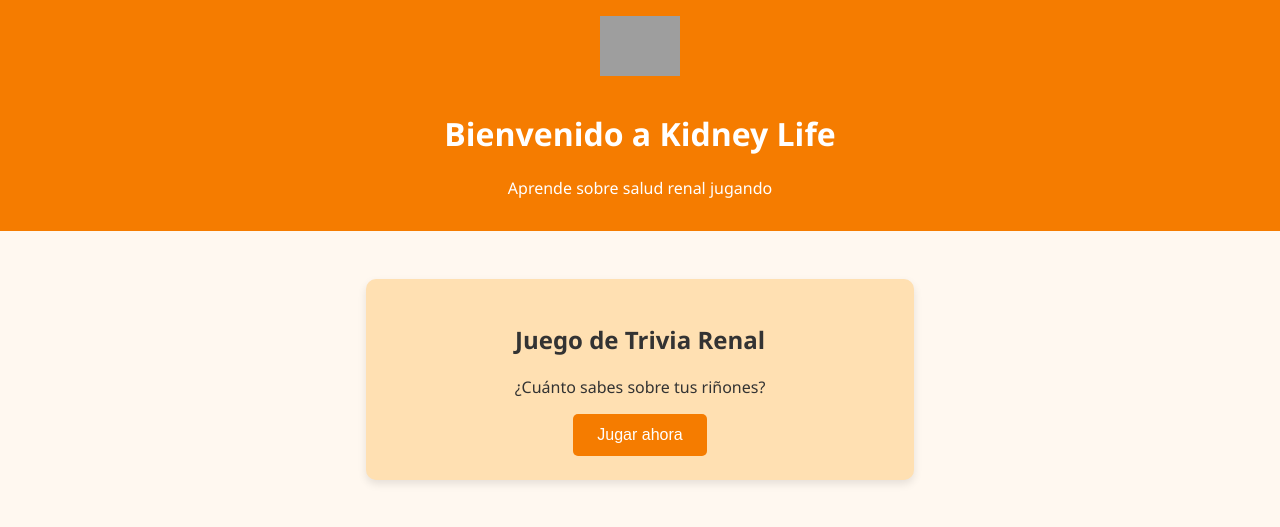
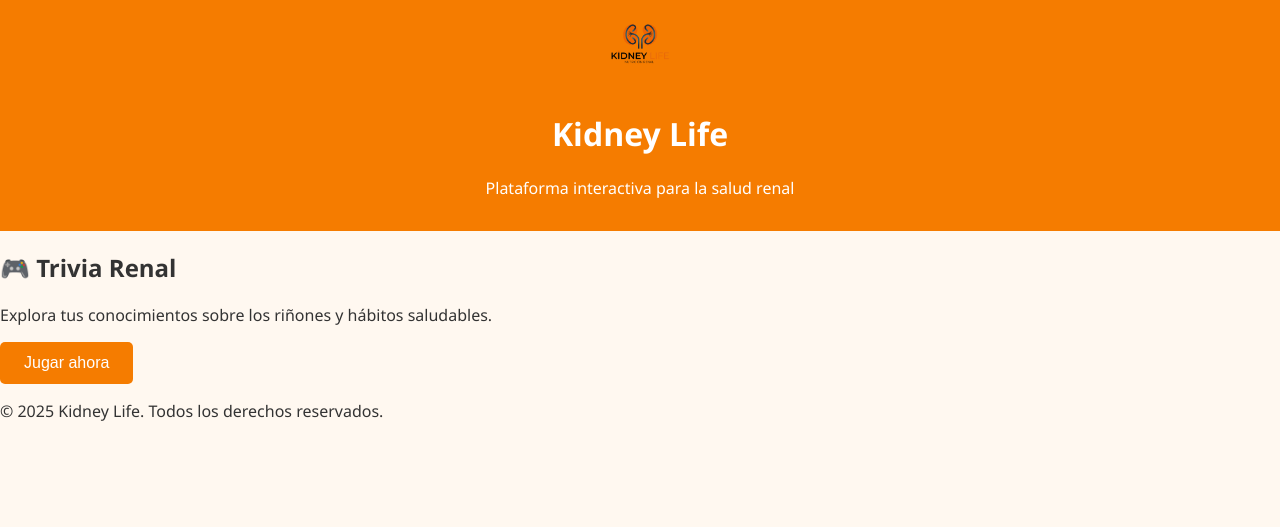
Before and after one commit to Rodrigo-hckr/Kidney-Life-Games, a Flask app: page / in a window 1280 px wide. Shown: the top 527 px of the page. Run offline with Flask 3, Linux system fonts and the light colour scheme; grey boxes are pictures that could not be loaded.

Commit message:
cambiadno la imagen de index.html

```diff
--- a/templates/index.html
+++ b/templates/index.html
@@ -2,21 +2,28 @@
 <html lang="es">
 <head>
     <meta charset="UTF-8">
-    <title>Kidney Life - Juegos</title>
+    <title>Kidney Life - Plataforma de Juegos</title>
     <link rel="stylesheet" href="/static/css/style.css">
 </head>
 <body>
-    <header>
-        <img src="/static/img/logo-placeholder.png" alt="Kidney Life Logo" class="logo">
-        <h1>Bienvenido a Kidney Life</h1>
-        <p>Aprende sobre salud renal jugando</p>
+    <header class="tech-header">
+        <div class="logo-container">
+            <img src="/static/img/kidneylife.png" alt="Kidney Life Logo" class="logo">
+            <h1>Kidney Life</h1>
+        </div>
+        <p class="subtitle">Plataforma interactiva para la salud renal</p>
     </header>
-    <div class="container">
-        <div class="card">
-            <h2>Juego de Trivia Renal</h2>
-            <p>¿Cuánto sabes sobre tus riñones?</p>
-            <a href="{{ url_for('trivia') }}"><button>Jugar ahora</button></a>
-        </div>
-    </div>
+
+    <main class="tech-main">
+        <section class="tech-card">
+            <h2>🎮 Trivia Renal</h2>
+            <p>Explora tus conocimientos sobre los riñones y hábitos saludables.</p>
+            <a href="{{ url_for('trivia') }}"><button class="tech-button">Jugar ahora</button></a>
+        </section>
+    </main>
+
+    <footer class="tech-footer">
+        <p>&copy; 2025 Kidney Life. Todos los derechos reservados.</p>
+    </footer>
 </body>
 </html>
```
Also changed, not shown: static/img/kidneylife.png (added).
